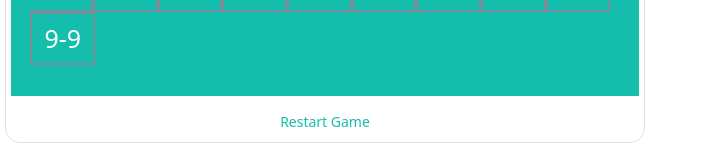
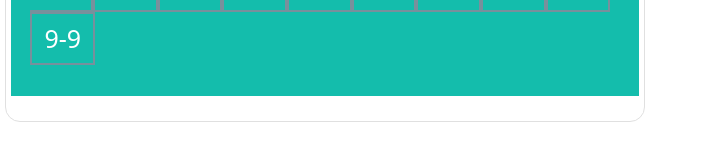
Before and after one commit to viktoriussuwandi/Tic-Tac-Toe-Python-Game-Development, a Flask app: template templates/index.html in a window 1280 px wide. Shown: the part 1209-1357 px from the top of the page, without its empty margins (0-703 px from the left). After the commit the page ends 1331 px from the top, so only its background shows below. Run offline with Flask 2, Linux system fonts and the light colour scheme; the template is opened without the code that fills it: most values are stand-ins (such as "Sample title", 1, 10 or a date in 2020); some libraries are stand-ins or nearby versions.

Commit message:
working on html assets

```diff
--- a/controller/game.py
+++ b/controller/game.py
@@ -5,7 +5,7 @@ class Game :
   def __init__(self) :
     self.game_no       = 0
     self.game_start    = False
-    self.game_over     = False
+    self.game_over     = True
     self.total_squares = 9
 
     self.role_options  = ['X', 'O']
--- a/main.py
+++ b/main.py
@@ -14,6 +14,7 @@ ATTR = {
   "game_board"  : {},
   "game_score"  : {},
   "player_turn" : '',
+  "game_over"   : False
 }
 
 def update_attributes() :
@@ -21,6 +22,8 @@ def update_attributes() :
   ATTR['game_score']   = game.scores
   ATTR['player_turn']  = game.turn
   ATTR['game_board']   = game.board
+  ATTR['game_over']    = game.game_over
+
 
 def game_loop() :
   game.update_board()
--- a/templates/game-restart.html
+++ b/templates/game-restart.html
@@ -1,3 +1,7 @@
   <div class="game game-restart">
-    <a class="btn btn-sm">Restart Game</a>
+    <a class="btn btn-sm">
+      {% if attr['game_over'] %}
+        Restart Game
+      {% endif %}
+    </a>
   </div>
```
